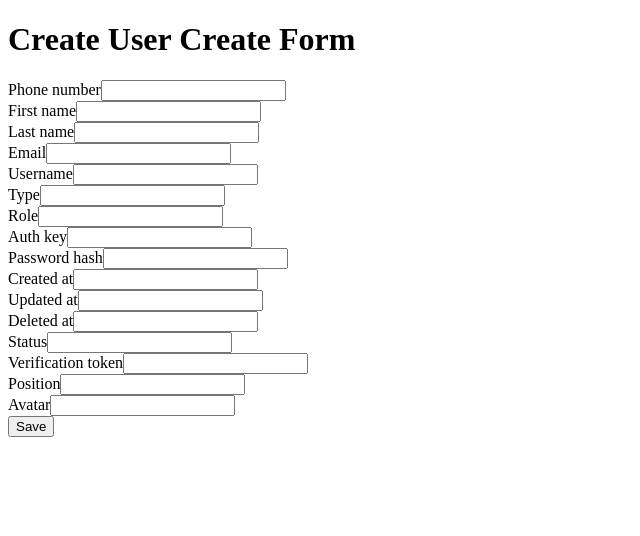
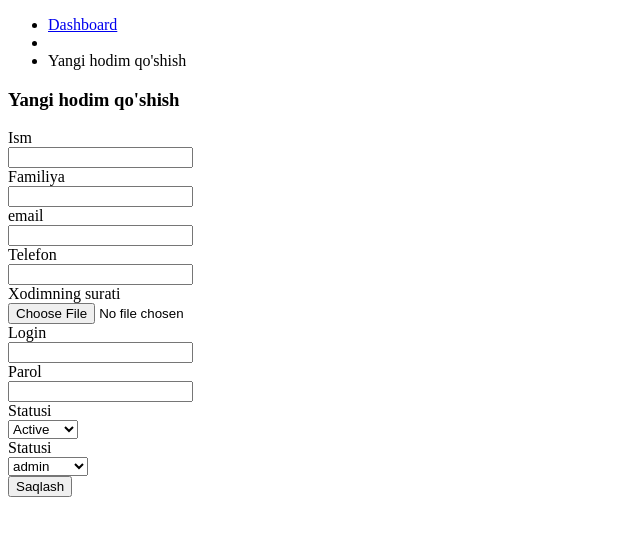
Before and after one commit to javokhirergashev/ttb, a Yii app: template backend/views/user/create.php in a window 1280 px wide. Shown: the top 536 px of the page, without its empty margins (0-640 px from the left). Run offline with PHP 8.4 and a stand-in for Yii, Linux system fonts and the light colour scheme; the template is opened without the code that fills it, so the values that code supplies are empty; form fields are guessed from the names that the template uses; some libraries are stand-ins or nearby versions.

Commit message:
user_create

```diff
--- a/backend/controllers/ServiceController.php
+++ b/backend/controllers/ServiceController.php
@@ -17,6 +17,7 @@ class ServiceController extends Controller
 {
     const STATUS_ACTIVE = 1;
     const STATUS_INACTIVE = 2;
+
     /**
      * @inheritDoc
      */
--- a/backend/views/user/_form.php
+++ b/backend/views/user/_form.php
@@ -7,47 +7,87 @@ use yii\widgets\ActiveForm;
 /** @var common\models\UserCreateForm $model */
 /** @var yii\widgets\ActiveForm $form */
 ?>
-
 <div class="user-create-form-form">
-
-    <?php $form = ActiveForm::begin(); ?>
-
-    <?= $form->field($model, 'phone_number')->textInput(['maxlength' => true]) ?>
-
-    <?= $form->field($model, 'first_name')->textInput(['maxlength' => true]) ?>
-
-    <?= $form->field($model, 'last_name')->textInput(['maxlength' => true]) ?>
-
-    <?= $form->field($model, 'email')->textInput(['maxlength' => true]) ?>
-
-    <?= $form->field($model, 'username')->textInput(['maxlength' => true]) ?>
-
-    <?= $form->field($model, 'type')->textInput() ?>
-
-    <?= $form->field($model, 'role')->textInput() ?>
-
-    <?= $form->field($model, 'auth_key')->textInput(['maxlength' => true]) ?>
-
-    <?= $form->field($model, 'password_hash')->textInput(['maxlength' => true]) ?>
-
-    <?= $form->field($model, 'created_at')->textInput() ?>
-
-    <?= $form->field($model, 'updated_at')->textInput() ?>
-
-    <?= $form->field($model, 'deleted_at')->textInput() ?>
-
-    <?= $form->field($model, 'status')->textInput() ?>
-
-    <?= $form->field($model, 'verification_token')->textInput(['maxlength' => true]) ?>
-
-    <?= $form->field($model, 'position_id')->textInput() ?>
-
-    <?= $form->field($model, 'avatar')->textInput(['maxlength' => true]) ?>
-
-    <div class="form-group">
-        <?= Html::submitButton('Save', ['class' => 'btn btn-success']) ?>
+    <div class="row">
+        <?php $form = ActiveForm::begin(); ?>
+        <div class="col-md-12">
+            <div class="card-box">
+                <form action="#">
+                    <div class="row">
+                        <div class="col-md-6">
+                            <div class="form-group row">
+                                <label class="col-form-label">Ism</label>
+                                <div class="col-md-9">
+                                    <?= $form->field($model, 'first_name')->textInput(['maxlength' => true])->label(false) ?>
+                                </div>
+                            </div>
+                            <div class="form-group row">
+                                <label class="col-form-label">Familiya</label>
+                                <div class="col-md-9">
+                                    <?= $form->field($model, 'last_name')->textInput(['maxlength' => true])->label(false) ?>
+                                </div>
+                            </div>
+                            <div class="form-group row">
+                                <label class="col-form-label">email</label>
+                                <div class="col-md-9">
+                                    <?= $form->field($model, 'email')->textInput(['maxlength' => true])->label(false) ?>
+                                </div>
+                            </div>
+                            <div class="form-group row">
+                                <label class="col-form-label">Telefon</label>
+                                <div class="col-md-9">
+                                    <?= $form->field($model, 'phone_number')->textInput(['maxlength' => true])->label(false) ?>
+                                </div>
+                            </div>
+                            <div class="form-group row">
+                                <label class="col-form-label">Xodimning surati</label>
+                                <div class="col-md-9">
+                                    <?= $form->field($model, 'avatar')->fileInput(['accept' => 'image/*', 'class' => 'form-control'])->label(false) ?>
+                                </div>
+                            </div>
+                        </div>
+                        <div class="col-md-6">
+                            <div class="form-group row">
+                                <label class="col-form-label">Login</label>
+                                <div class="col-md-9">
+                                    <?= $form->field($model, 'username')->textInput(['maxlength' => true])->label(false) ?>
+                                </div>
+                            </div>
+                            <div class="form-group row">
+                                <label class="col-form-label">Parol</label>
+                                <div class="col-md-9">
+                                    <?= $form->field($model, 'password')->passwordInput()->label(false) ?>
+                                </div>
+                            </div>
+                            <div class="form-group row">
+                                <label class="col-form-label">Statusi</label>
+                                <div class="col-md-9">
+                                    <?= $form->field($model, 'status')->dropDownList([
+                                        \common\models\UserCreateForm::STATUS_ACTIVE => "Active",
+                                        \common\models\UserCreateForm::STATUS_INACTIVE => "InActive",
+                                    ], ['prompt' => "Statusni tanlang"])->label(false) ?>
+                                </div>
+                            </div>
+                            <div class="form-group row">
+                                <label class="col-form-label">Statusi</label>
+                                <div class="col-md-9">
+                                    <?= $form->field($model, 'role')->dropDownList([
+                                        \common\models\UserCreateForm::ROLE_ADMIN => "admin",
+                                        \common\models\UserCreateForm::ROLE_MANAGER => "menejer",
+                                        \common\models\UserCreateForm::ROLE_STATIST => "statist",
+                                        \common\models\UserCreateForm::ROLE_DOCTOR => "shifokor",
+                                        \common\models\UserCreateForm::ROLE_NURSE => "Hamshira",
+                                    ], ['prompt' => "Rolni tanlang"])->label(false) ?>
+                                </div>
+                            </div>
+                        </div>
+                    </div>
+                    <div class="form-group">
+                        <?= Html::submitButton('Saqlash', ['class' => 'btn btn-success']) ?>
+                    </div>
+                </form>
+            </div>
+            <?php ActiveForm::end(); ?>
+        </div>
     </div>
-
-    <?php ActiveForm::end(); ?>
-
 </div>
--- a/backend/views/user/create.php
+++ b/backend/views/user/create.php
@@ -5,13 +5,24 @@ use yii\helpers\Html;
 /** @var yii\web\View $this */
 /** @var common\models\UserCreateForm $model */
 
-$this->title = 'Create User Create Form';
+$this->title = 'Yangi hodim qo\'shish';
 $this->params['breadcrumbs'][] = ['label' => 'User Create Forms', 'url' => ['index']];
 $this->params['breadcrumbs'][] = $this->title;
 ?>
 <div class="user-create-form-create">
 
-    <h1><?= Html::encode($this->title) ?></h1>
+    <div class="page-header">
+        <div class="row">
+            <div class="col-sm-12">
+                <ul class="breadcrumb">
+                    <li class="breadcrumb-item"><a href="<?= \yii\helpers\Url::to(['site/index']) ?>">Dashboard </a></li>
+                    <li class="breadcrumb-item"><i class="feather-chevron-right"></i></li>
+                    <li class="breadcrumb-item active"><?= Html::encode($this->title) ?></li>
+                </ul>
+            </div>
+        </div>
+    </div>
+    <h3><?= Html::encode($this->title) ?></h3>
 
     <?= $this->render('_form', [
         'model' => $model,
```
Also changed, not shown: backend/controllers/UserController.php (+25 -4 lines), backend/views/user/index.php (+32 -8 lines), backend/views/user/update.php (+13 -3 lines), common/models/UserCreateForm.php (+21 -2 lines).
